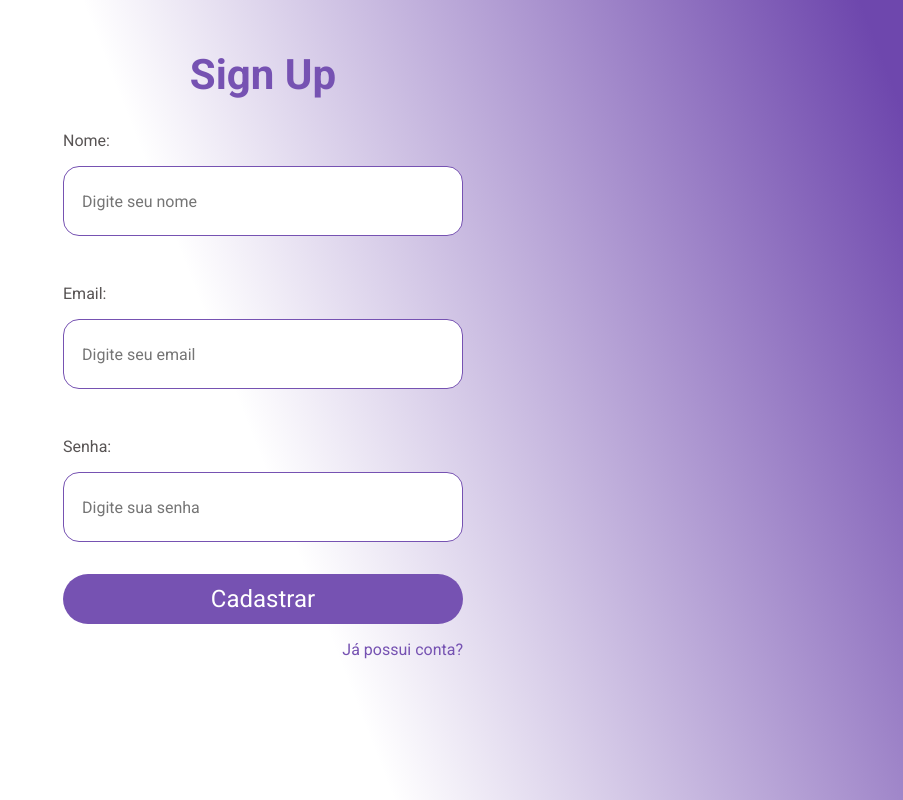
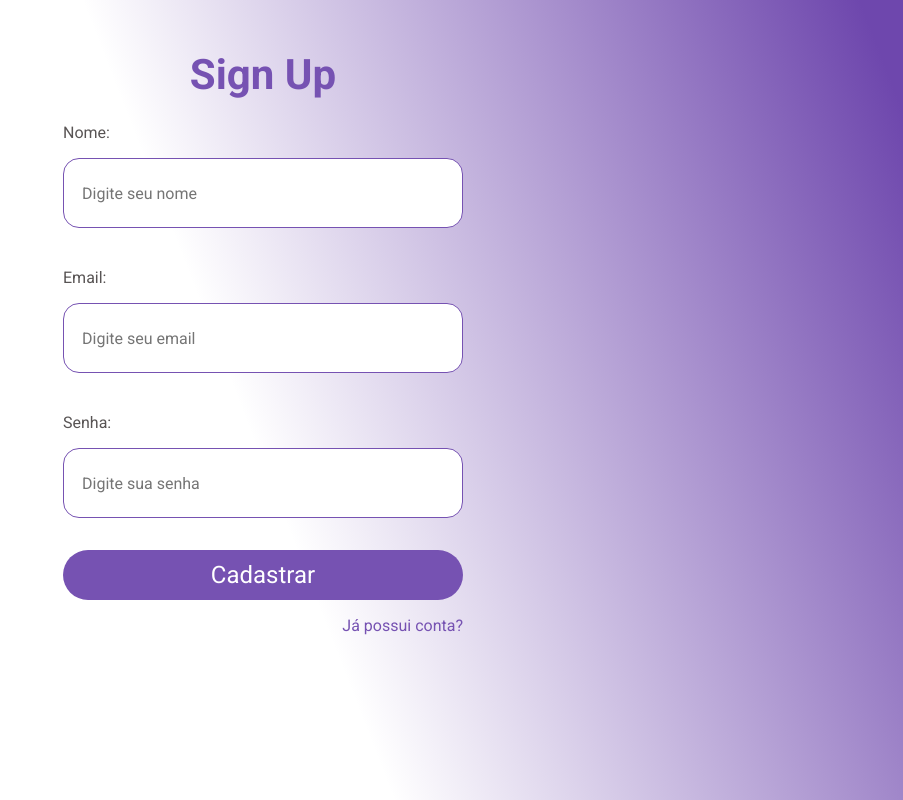
Before and after one commit to Bruno-Cesar123/stock_web, a React (Create React App) app: page /signup in a window 1280 px wide. Shown: the whole page, without its empty margins (377-1280 px from the left). Built offline with nearby package versions, Linux system fonts and the light colour scheme.

Commit message:
feat: config react-toastify

```diff
--- a/package.json
+++ b/package.json
@@ -16,6 +16,7 @@
     "react-icons": "^4.3.1",
     "react-router-dom": "^6.2.2",
     "react-scripts": "5.0.0",
+    "react-toastify": "^8.2.0",
     "styled-components": "^5.3.3",
     "typescript": "^4.6.2",
     "web-vitals": "^2.1.4",
--- a/src/App.tsx
+++ b/src/App.tsx
@@ -1,12 +1,17 @@
+import { ToastContainer } from 'react-toastify';
 import { Routes } from './routes';
 
 import GlobalStyle from './styles/global'
+import 'react-toastify/dist/ReactToastify.css';
 
 function App() {
   return (
     <>
       <Routes />
       <GlobalStyle />
+      <ToastContainer
+        autoClose={3000}
+      />
     </>
   );
 }
--- a/src/components/Input/styles.ts
+++ b/src/components/Input/styles.ts
@@ -5,7 +5,7 @@ interface InputProps {
 }
 
 export const FormGroup = styled.div`
-    margin-top: 32px;
+    margin-top: 24px;
     width: 100%;
     display: flex;
     align-items: center;
--- a/src/pages/SignUp/index.tsx
+++ b/src/pages/SignUp/index.tsx
@@ -1,6 +1,7 @@
 import { Link } from 'react-router-dom';
 import * as Yup from 'yup';
 import { useFormik } from 'formik';
+import { toast } from 'react-toastify';
 
 import { Input } from '../../components/Input';
 import { Button } from '../../components/Button';
@@ -38,8 +39,10 @@ export function SignUp() {
     onSubmit: (data: SignUpFormData) => {
       try {
         console.log(data)
+        toast.success('Cadastro realizado com sucesso')
       } catch (err) {
         console.log('erro ao acessar')
+        toast.warning('Erro ao cadastrar usuário');
       }
     }
   })
```
Also changed, not shown: 1 other file (tests, documents, lock files or other folders).
